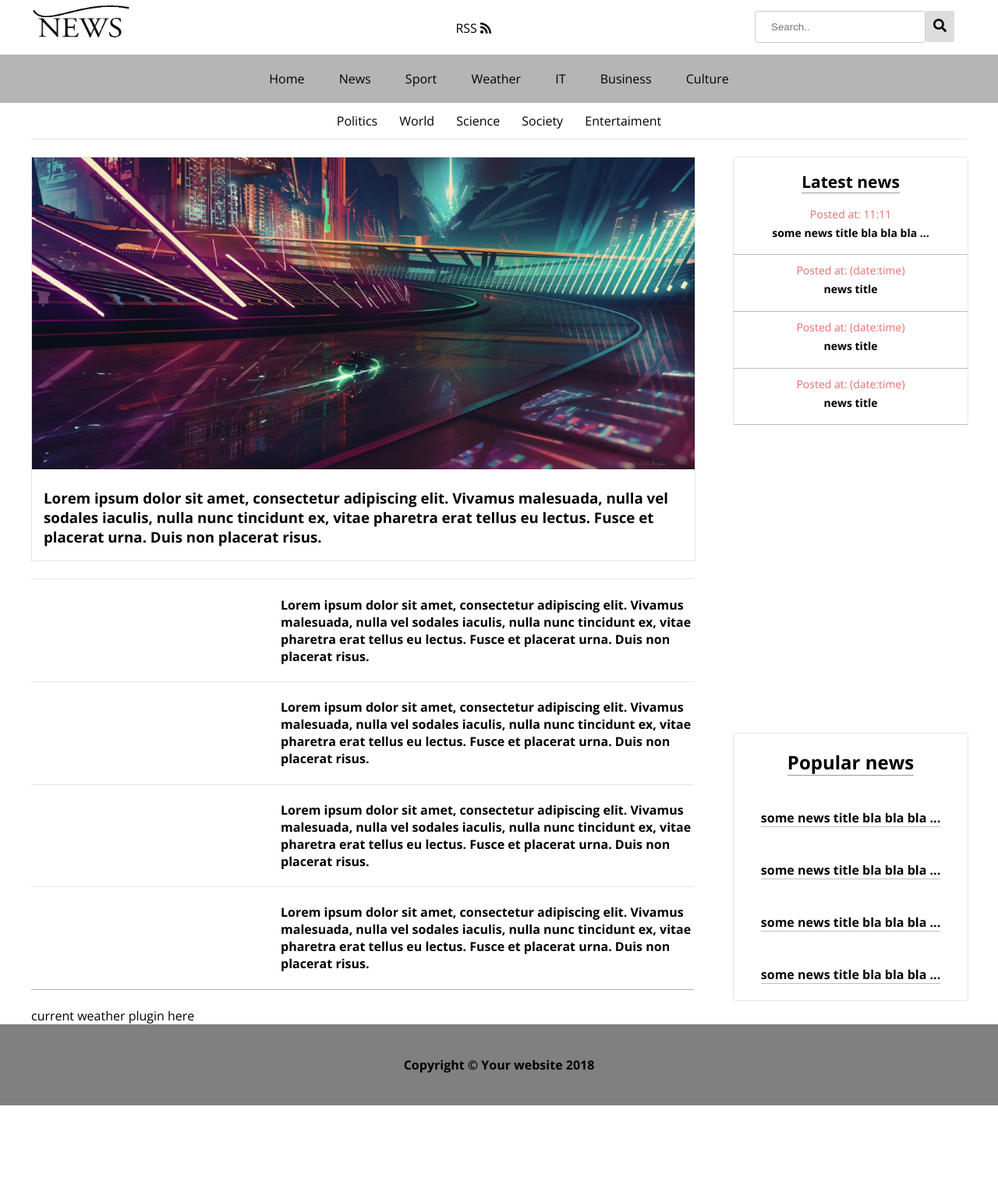
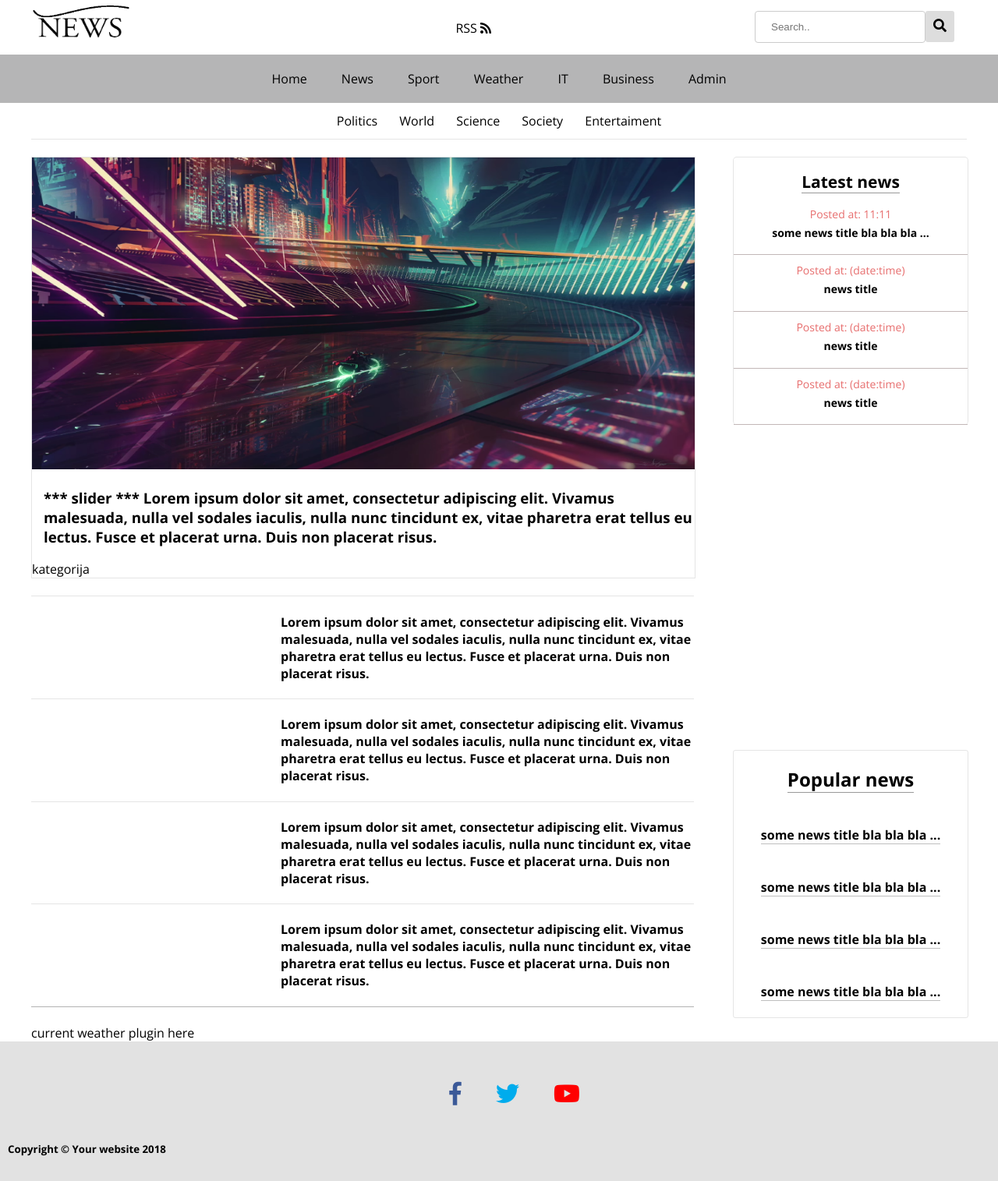
Before and after one commit to kojaa/newsOOP, a PHP site: page /index.html in a window 1280 px wide. Shown: the whole page at 78% size. Before the commit the page ends 1418 px from the top, so only its background shows below. Run offline with PHP 8.4, Linux system fonts and the light colour scheme; some libraries are stand-ins or nearby versions.

Commit message:
minior style changes

```diff
--- a/assets/css/main.css
+++ b/assets/css/main.css
@@ -235,12 +235,33 @@ header > nav > ul > li > a:active {
 
 footer {
     clear: both;
-    background: grey;
+    background: #e2e2e2;
 }
 
 .footer {
+    text-align: left;
+    padding: 10px;
+}
+
+.social > ul {
     text-align: center;
+}
+
+.social > ul > li {
+    list-style: none;
+    display: inline-block;
+    font-size: 30px;
     padding: 20px;
 }
 
+.social-fb {
+   color: #3b5998;
+}
+.social-tw {
+    color:  #00aced;
+}
+.social-yt {
+    color:  #ff0000;
+}
+
 /* END FOOTER */
--- a/public/index.html
+++ b/public/index.html
@@ -33,7 +33,7 @@
             <li><a href="#"> Weather</a></li>
             <li><a href="#"> IT</a></li>
             <li><a href="#"> Business</a></li>
-            <li><a href="#"> Culture</a></li>
+            <li><a href="admin/"> Admin</a></li>
         </ul>
     </nav>
     <div class="categories">
@@ -53,7 +53,8 @@
     <section>
         <div class="main-news">
            <a href=""><img src="../assets/img/8t6gzArdSmODjw440JexNg.png" alt="image"></a>
-            <h3><a href="#">Lorem ipsum dolor sit amet, consectetur adipiscing elit. Vivamus malesuada, nulla vel sodales iaculis, nulla nunc tincidunt ex, vitae pharetra erat tellus eu lectus. Fusce et placerat urna. Duis non placerat risus.</a></h3>
+            <h3><a href="#"> *** slider *** Lorem ipsum dolor sit amet, consectetur adipiscing elit. Vivamus malesuada, nulla vel sodales iaculis, nulla nunc tincidunt ex, vitae pharetra erat tellus eu lectus. Fusce et placerat urna. Duis non placerat risus.</a></h3>
+            kategorija
         </div>
     </section>
     <br>
@@ -157,10 +158,19 @@ current weather plugin here
 </div>
 
 <footer>
-        <div class="footer">
-            <h4>Copyright &copy; Your website 2018</h4>
+    <div class="footer">
+        <div class="social">
+            <ul>
+                <li><a href=""><i class="fab fa-facebook-f social-fb"></i></a></li>
+                <li><a href=""><i class="fab fa-twitter social-tw"></i></a></li>
+                <li><a href=""><i class="fab fa-youtube social-yt"></i></a></li>
+            </ul>
         </div>
-    </footer>
+        <h5>Copyright &copy; Your website 2018</h5>
+    </div>
+</footer>
+
+
 
 </body>
 </html>
```
